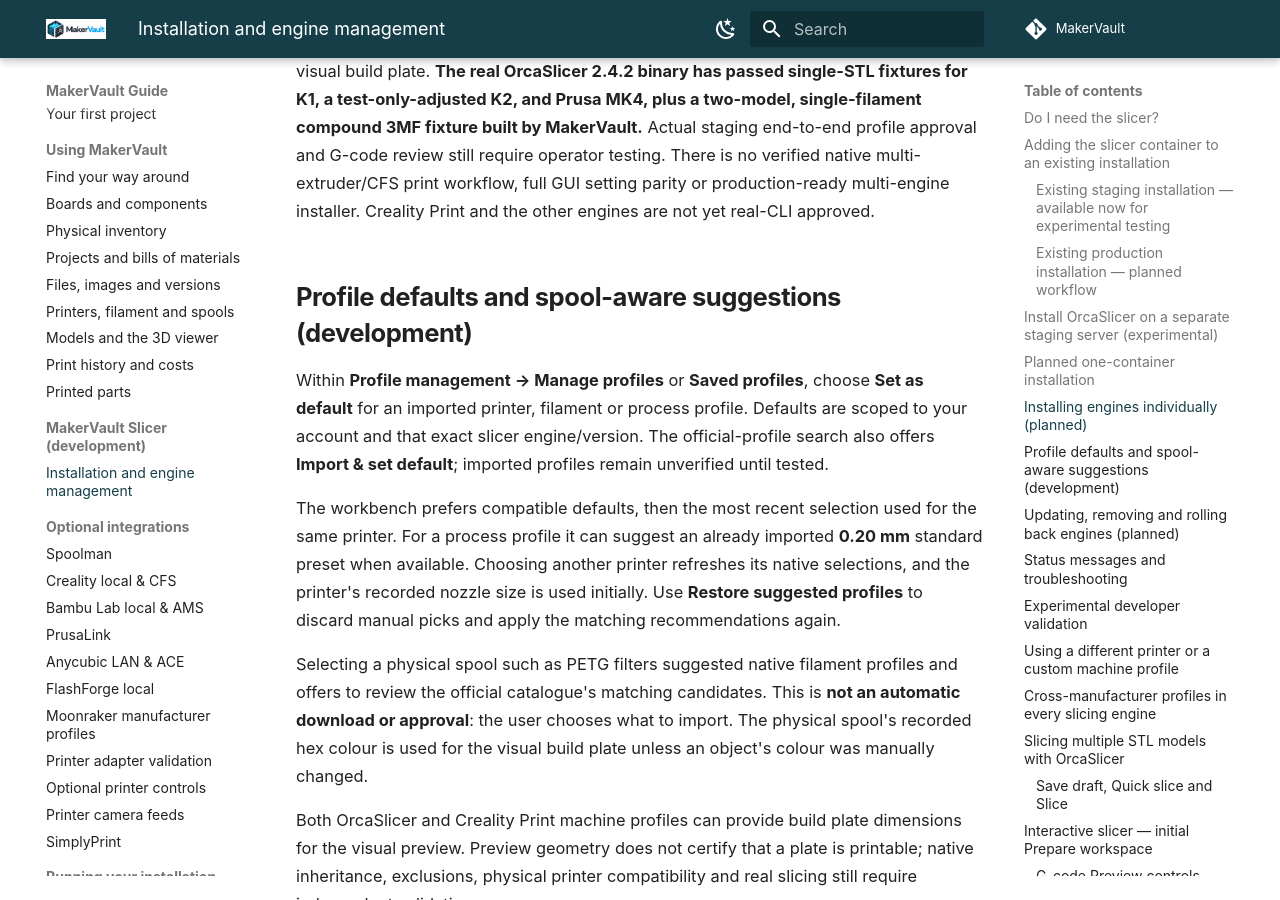
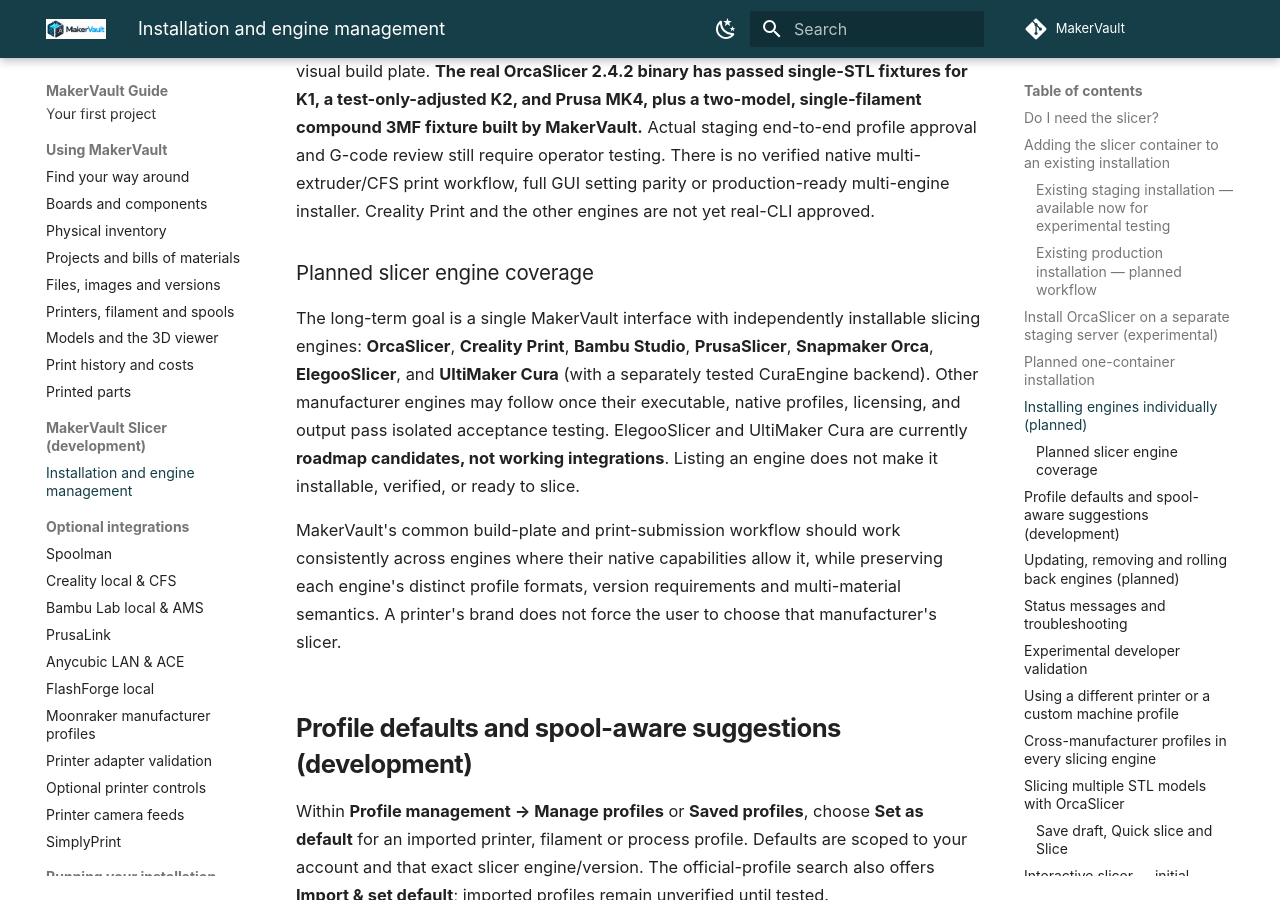
Before and after one commit to gavrd7/MakerVault, an MkDocs documentation site: the page built from docs/guide/3d-printing/slicer.md, in a window 1280 px wide and 900 px high, scrolled down 4105 px. Built offline with MkDocs 1.6.1 and Material for MkDocs 9.7.7, drawn with Linux system fonts in a browser that asks for light colours; comment, search, counter and statistics services are not loaded.

Commit message:
Document all-in-one slicer vision and planned ELEGOO/Cura support

```diff
--- a/docs/guide/3d-printing/slicer.md
+++ b/docs/guide/3d-printing/slicer.md
@@ -97,6 +97,23 @@
 The planned administrator workflow is to select an engine and supported pinned version, review its source/licence/integrity information, explicitly install it, then import or select and verify that engine's native presets. A service may contain several engines, but a slice is routed only to the requested installed and approved engine/version.
 
 **Current PR limitations:** PR #171 includes OrcaSlicer and Creality Print worker adapters, a separately installed, pinned and isolated engine worker, upstream multi-manufacturer profile browsing, native-profile customisation, saved slice drafts, G-code output and a visual build plate. **The real OrcaSlicer 2.4.2 binary has passed single-STL fixtures for K1, a test-only-adjusted K2, and Prusa MK4, plus a two-model, single-filament compound 3MF fixture built by MakerVault.** Actual staging end-to-end profile approval and G-code review still require operator testing. There is no verified native multi-extruder/CFS print workflow, full GUI setting parity or production-ready multi-engine installer. Creality Print and the other engines are not yet real-CLI approved.
+
+### Planned slicer engine coverage
+
+The long-term goal is a single MakerVault interface with independently installable
+slicing engines: **OrcaSlicer**, **Creality Print**, **Bambu Studio**,
+**PrusaSlicer**, **Snapmaker Orca**, **ElegooSlicer**, and **UltiMaker Cura**
+(with a separately tested CuraEngine backend). Other manufacturer engines may
+follow once their executable, native profiles, licensing, and output pass
+isolated acceptance testing. ElegooSlicer and UltiMaker Cura are currently
+**roadmap candidates, not working integrations**. Listing an engine does not
+make it installable, verified, or ready to slice.
+
+MakerVault's common build-plate and print-submission workflow should work
+consistently across engines where their native capabilities allow it, while
+preserving each engine's distinct profile formats, version requirements and
+multi-material semantics. A printer's brand does not force the user to choose
+that manufacturer's slicer.
 
 ## Profile defaults and spool-aware suggestions (development)
 
```
